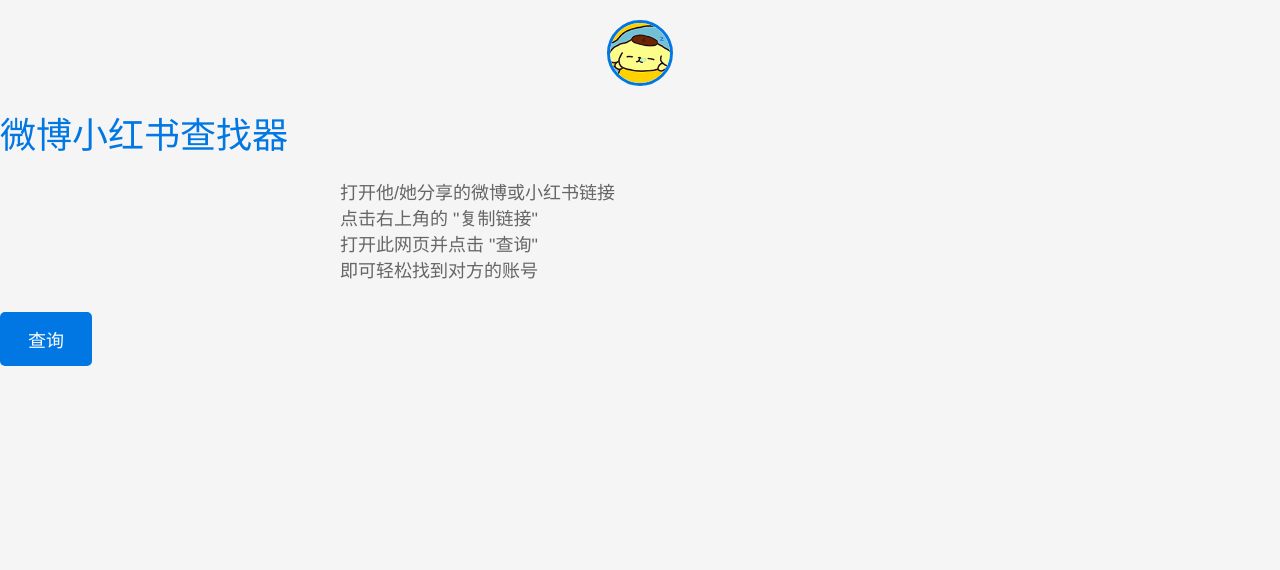
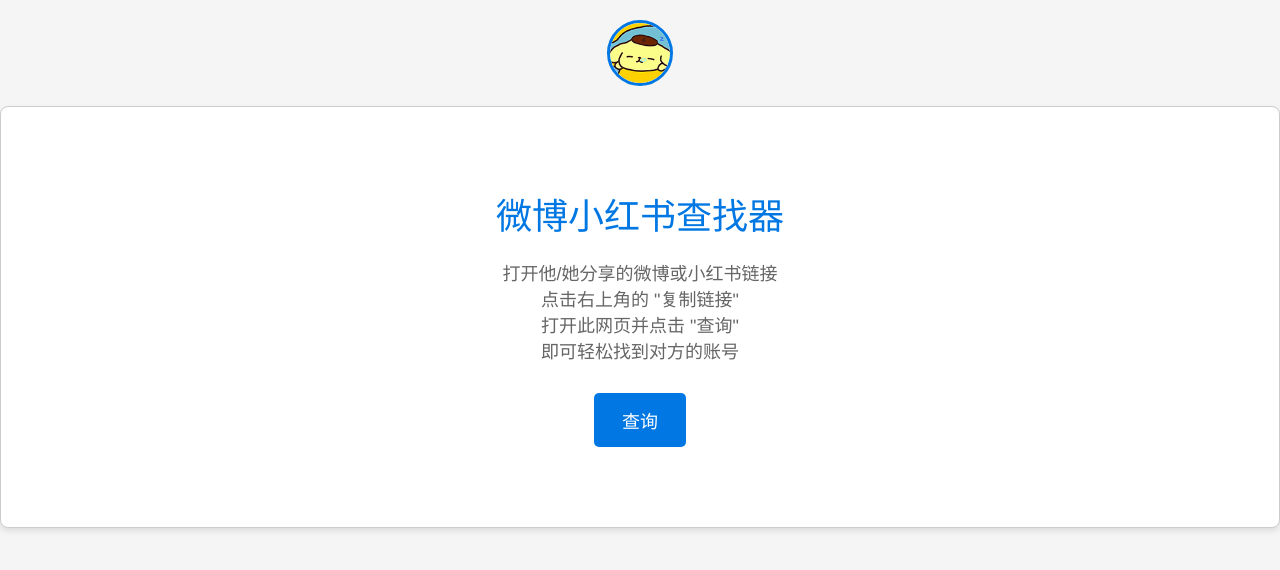
Before and after one commit to Mediustutissimusibis/redbook, a plain HTML site: page index.html in a window 1280 px wide. Drawn offline with Linux system fonts and the light colour scheme.

Commit message:
Update index.html

```diff
--- a/index.html
+++ b/index.html
@@ -126,7 +126,7 @@
     <div class="avatar">
         <img src="Dog.jpg" alt="作者头像">
     </div>
-    <div class "container">
+    <div class="container">
         <div class="title">微博小红书查找器</div>
         <div class="instructions">
             打开他/她分享的微博或小红书链接<br>
```
